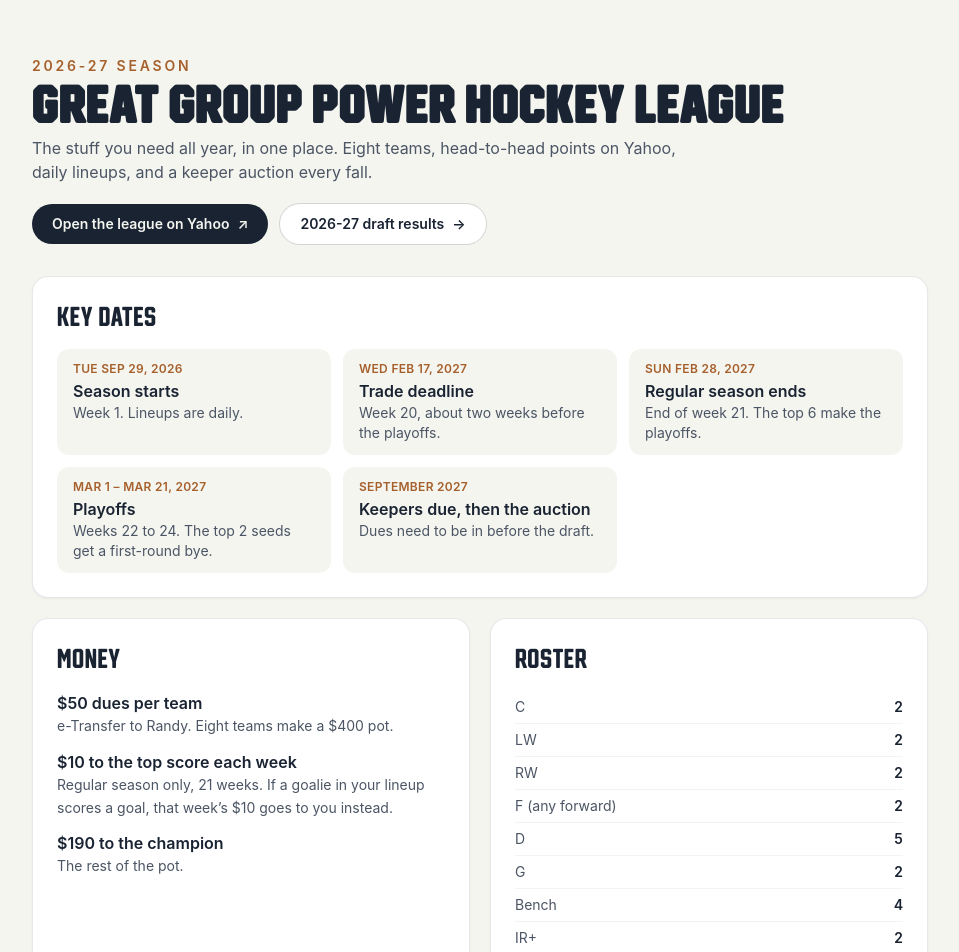
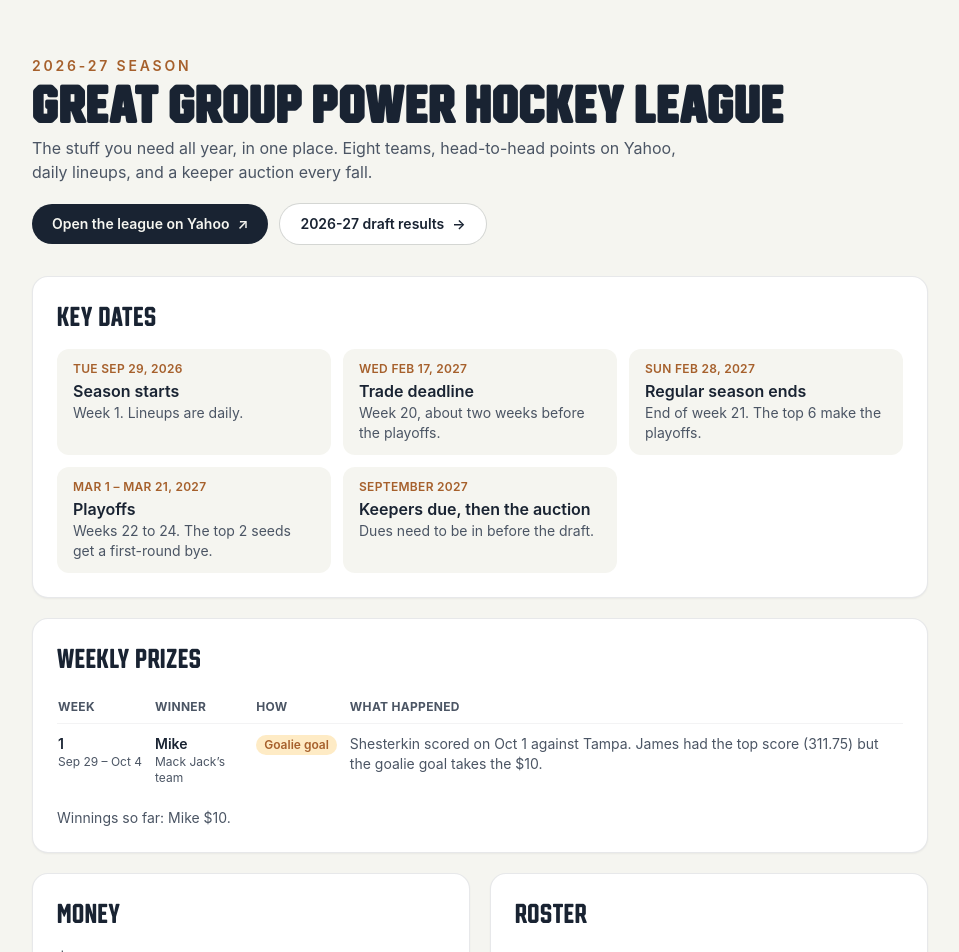
Before and after one commit to randyj18/portfolio-site, a Next.js app: page /gphl in a window 1280 px wide. Shown: the top 952 px of the page, without its empty margins (160-1119 px from the left). Built offline with nearby package versions, Linux system fonts and the light colour scheme.

Commit message:
GPHL: add weekly prizes section with week 1 result
Week 1 goes to Mike on a Shesterkin goalie goal (Oct 1 vs TB); James had
the top score. Also match Mike's team name to Yahoo.

Co-Authored-By: Claude Opus 5.5 <noreply@anthropic.com>

```diff
--- a/app/gphl/page.tsx
+++ b/app/gphl/page.tsx
@@ -12,7 +12,7 @@ export const metadata: Metadata = {
 // `tbc: true` shows a "to confirm" tag; clear it once a rule or date is settled.
 const SEASON = '2026-27';
 const YAHOO_URL = 'https://hockey.fantasysports.yahoo.com/hockey/45937';
-const UPDATED = 'September 27, 2026';
+const UPDATED = 'October 5, 2026';
 
 type Row = { label: string; detail?: string; tbc?: boolean };
 
@@ -105,6 +105,20 @@ const TRADES: Row[] = [
   { label: 'Trade talk has its own chat', detail: 'Offers and trade chatter go in the separate GPHL trade chat.' },
 ];
 
+// Add one row per regular-season week. `how` is 'Top score' or 'Goalie goal'.
+type Week = { week: number; dates: string; winner: string; team: string; how: 'Top score' | 'Goalie goal'; detail: string };
+const WEEKLY: Week[] = [
+  {
+    week: 1,
+    dates: 'Sep 29 – Oct 4',
+    winner: 'Mike',
+    team: 'Mack Jack’s team',
+    how: 'Goalie goal',
+    detail: 'Shesterkin scored on Oct 1 against Tampa. James had the top score (311.75) but the goalie goal takes the $10.',
+  },
+];
+const WEEKLY_PRIZE = 10;
+
 const TEAMS: [string, string][] = [
   ['Hockey Tonk', 'Randy'],
   ['8 Ball Corner Pocket', 'Daryl'],
@@ -113,7 +127,7 @@ const TEAMS: [string, string][] = [
   ['Formerly Daryl’s Admirer', 'James'],
   ['Letterkenny Irish', 'Sunny'],
   ['Whoomp There It Is', 'Drew (Andrew)'],
-  ['Mac Jack', 'Mike'],
+  ['Mack Jack’s team', 'Mike'],
 ];
 
 function Tbc({ show }: { show?: boolean }) {
@@ -208,6 +222,55 @@ export default function GphlPage() {
             </ol>
           </Card>
 
+          <Card title="Weekly prizes" className="md:col-span-2">
+            <div className="overflow-x-auto">
+              <table className="w-full min-w-[520px] text-left text-sm">
+                <thead className="text-xs uppercase tracking-wide text-slate">
+                  <tr>
+                    <th className="py-2 pr-3">Week</th>
+                    <th className="py-2 pr-3">Winner</th>
+                    <th className="py-2 pr-3">How</th>
+                    <th className="py-2">What happened</th>
+                  </tr>
+                </thead>
+                <tbody>
+                  {[...WEEKLY].reverse().map((w) => (
+                    <tr key={w.week} className="border-t border-navy/5 align-top">
+                      <td className="py-2.5 pr-3">
+                        <span className="font-semibold text-navy">{w.week}</span>
+                        <span className="block whitespace-nowrap text-xs text-slate">{w.dates}</span>
+                      </td>
+                      <td className="py-2.5 pr-3">
+                        <span className="font-semibold text-navy">{w.winner}</span>
+                        <span className="block text-xs text-slate">{w.team}</span>
+                      </td>
+                      <td className="py-2.5 pr-3">
+                        <span
+                          className={`inline-block whitespace-nowrap rounded-full px-2 py-0.5 text-xs font-semibold ${
+                            w.how === 'Goalie goal' ? 'bg-gold-light/25 text-bronze' : 'bg-navy/5 text-navy'
+                          }`}
+                        >
+                          {w.how}
+                        </span>
+                      </td>
+                      <td className="py-2.5 text-slate">{w.detail}</td>
+                    </tr>
+                  ))}
+                </tbody>
+              </table>
+            </div>
+            <p className="mt-3 text-sm text-slate">
+              Winnings so far:{' '}
+              {Object.entries(
+                WEEKLY.reduce<Record<string, number>>((acc, w) => ({ ...acc, [w.winner]: (acc[w.winner] || 0) + WEEKLY_PRIZE }), {})
+              )
+                .sort((a, b) => b[1] - a[1])
+                .map(([m, v]) => `${m} $${v}`)
+                .join(', ')}
+              .
+            </p>
+          </Card>
+
           <Card title="Money">
             <RowList rows={MONEY} />
           </Card>
```
